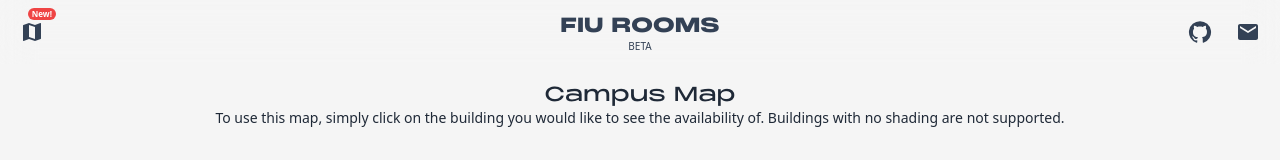
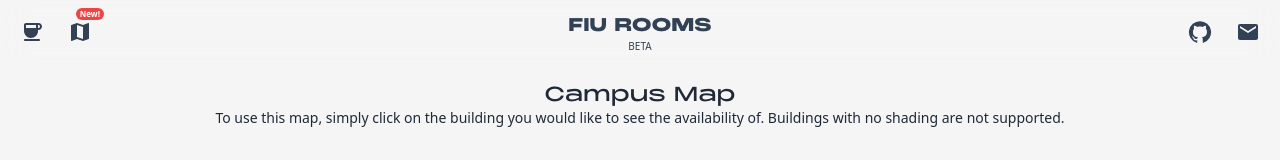
Before and after one commit to amichaeel/fiu-rooms, a Next.js app: page /map in a window 1280 px wide. Shown: the top 160 px of the page. Built offline with nearby package versions, Linux system fonts and the light colour scheme.

Commit message:
buy me a coffee

```diff
--- a/components/Classroom.js
+++ b/components/Classroom.js
@@ -38,7 +38,7 @@
             {room}
           </div>
         </div>
-        <div className="flex flex-row items-center justify-center text-xs bg-base-100 p-3 rounded-xl">
+        <div className="flex flex-row items-center justify-center text-xs bg-base-100/30 p-3 rounded-xl">
           <div className="font-semibold">
             {status ? " In Use" : isClosingSoon(nextStart) ? (
               "Closing Soon"
--- a/components/Navbar.js
+++ b/components/Navbar.js
@@ -3,6 +3,7 @@
 import Link from "next/link";
 import EmailIcon from "@mui/icons-material/Email";
 import GitHubIcon from "@mui/icons-material/GitHub";
+import { CoffeeOutlined, CoffeeRounded, CoffeeSharp } from "@mui/icons-material";
 import MapIcon from '@mui/icons-material/Map';
 
 const inter = Inter({
@@ -15,6 +16,11 @@
     <>
       <div className="navbar fixed z-50 text-slate-700 backdrop-blur-lg dark:text-slate-100">
         <div className="navbar-start">
+          <button className="btn btn-ghost btn-circle">
+            <Link href="https://buymeacoffee.com/anthonyham">
+              <CoffeeRounded />
+            </Link>
+          </button>
           <div className="relative inline-block">
             <button className="btn btn-ghost btn-circle">
               <Link href="/map">
@@ -52,10 +58,11 @@
             </ul> */}
           </div>
         </div>
+
         <div className="navbar-center">
           <Link className="btn btn-ghost" href="/">
             <div className="relative flex flex-col items-center justify-center">
-              <span className="font-monumentExtended text-xl">FIU ROOMS</span>
+              <span className="font-monumentExtended text-lg">FIU ROOMS</span>
               <span className="text-[10px] font-light">BETA</span>
             </div>
           </Link>
```
